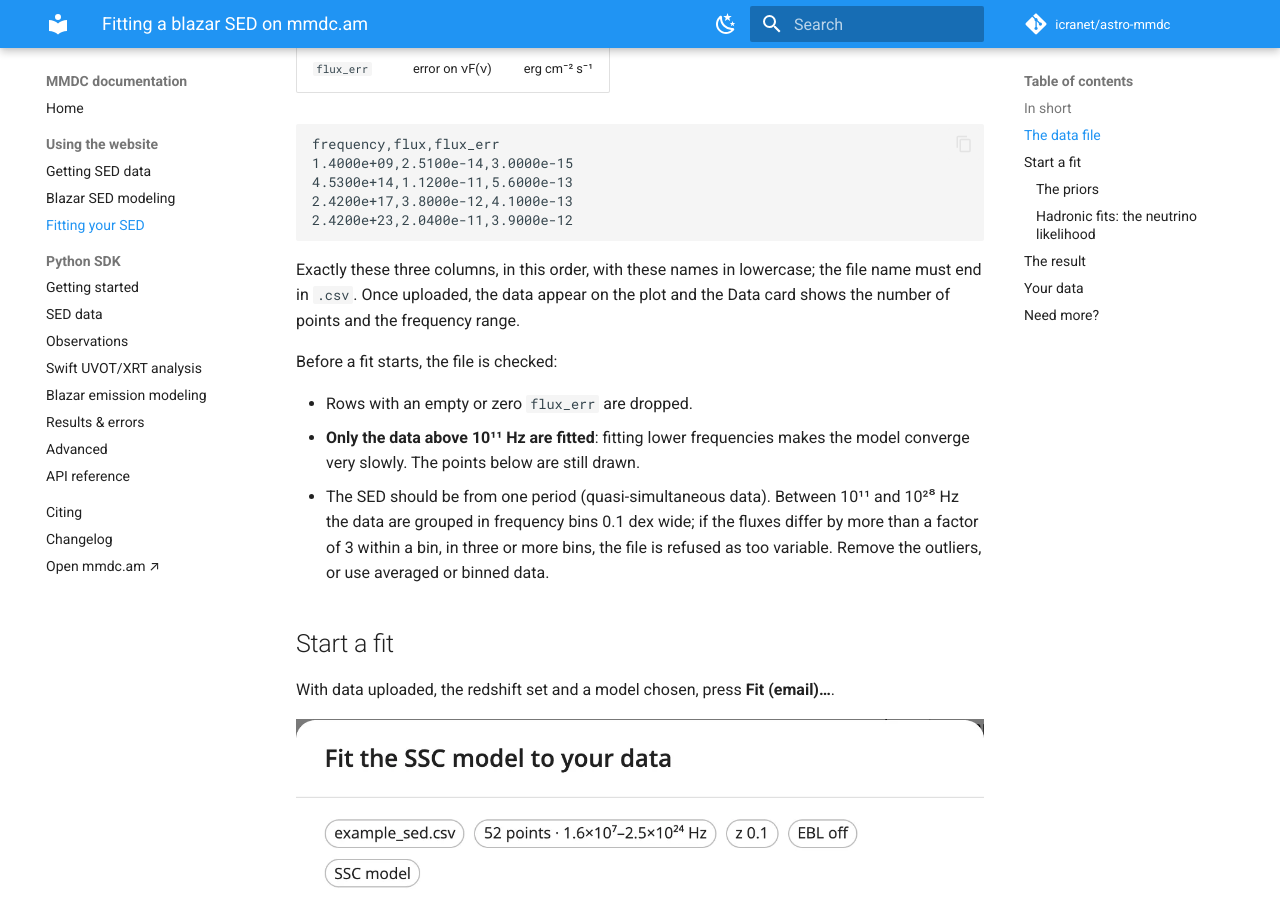
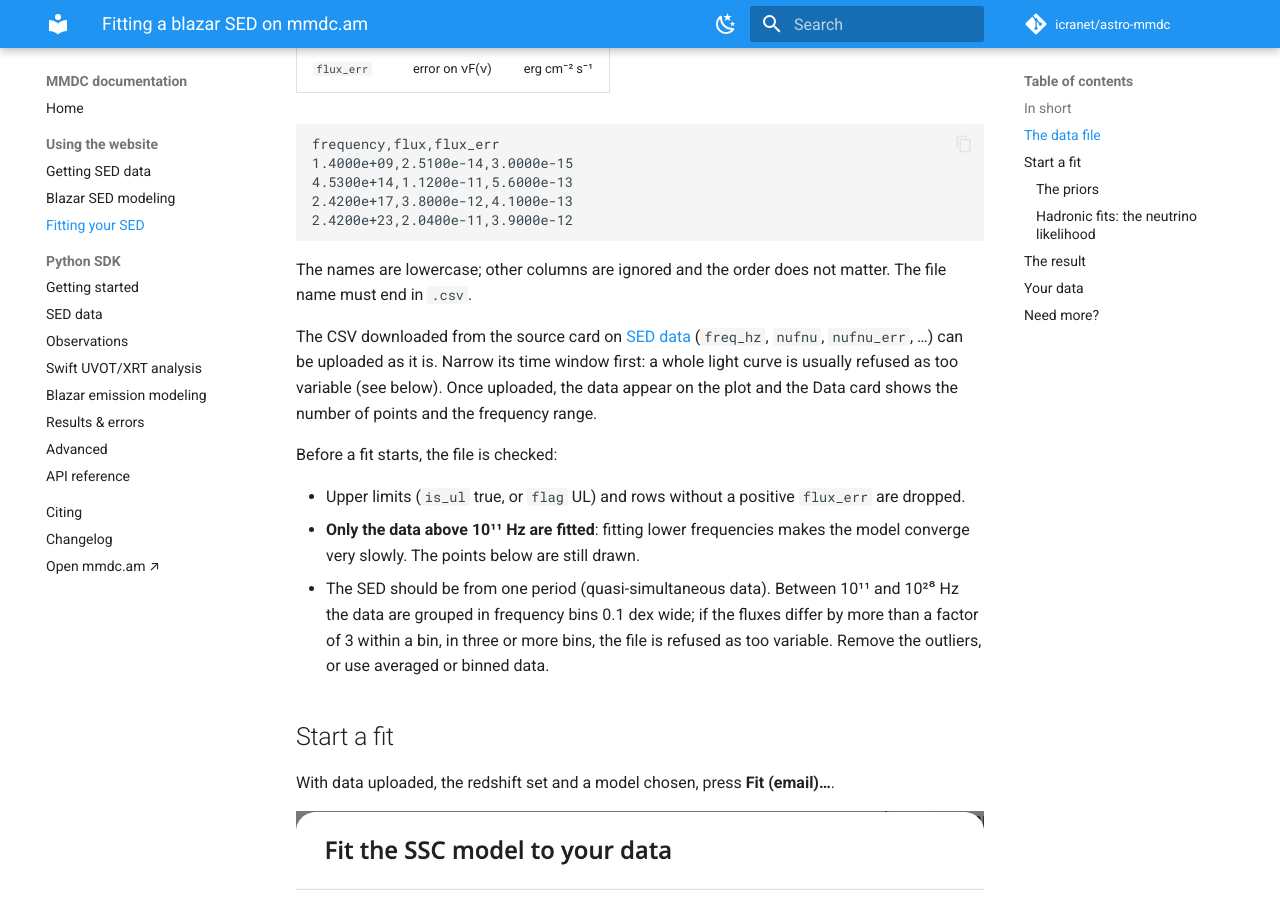
Before and after one commit to icranet/astro-mmdc, an MkDocs documentation site: the page built from docs/web/fitting.md, in a window 1280 px wide and 900 px high, scrolled down 834 px. Built offline with MkDocs 1.6.1 and Material for MkDocs 9.7.7, drawn with Linux system fonts in a browser that asks for light colours; comment, search, counter and statistics services are not loaded.

Commit message:
Docs: a fit takes the SED CSV as downloaded
The modeling endpoints now read freq_hz/nufnu/nufnu_err as frequency/flux/flux_err,
in any column order, and drop upper limits (is_ul true or flag UL) and rows without a
positive flux_err. The modeling guide shows sed.between(...).to_csv() into batch_infer.

````diff
--- a/docs/web/fitting.md
+++ b/docs/web/fitting.md
@@ -38,14 +38,18 @@ frequency,flux,flux_err
 2.4200e+23,2.0400e-11,3.9000e-12
 ```
 
-Exactly these three columns, in this order, with these names in lowercase; the file name must
-end in `.csv`. Once
+The names are lowercase; other columns are ignored and the order does not matter. The file
+name must end in `.csv`.
+
+The CSV downloaded from the source card on [SED data](sed-data.md#4-download-the-data)
+(`freq_hz`, `nufnu`, `nufnu_err`, …) can be uploaded as it is. Narrow its time window first:
+a whole light curve is usually refused as too variable (see below). Once
 uploaded, the data appear on the plot and the Data card shows the number of points and the
 frequency range.
 
 Before a fit starts, the file is checked:
 
-- Rows with an empty or zero `flux_err` are dropped.
+- Upper limits (`is_ul` true, or `flag` UL) and rows without a positive `flux_err` are dropped.
 - **Only the data above 10¹¹ Hz are fitted**: fitting lower frequencies makes the model
   converge very slowly. The points below are still drawn.
 - The SED should be from one period (quasi-simultaneous data). Between 10¹¹ and 10²⁸ Hz the
````
Also changed, not shown: docs/guides/modeling.md (+13 -0 lines).
